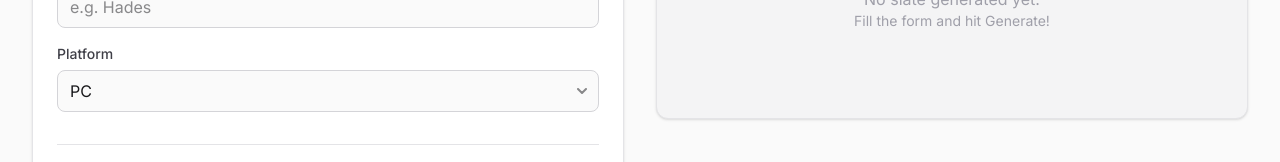
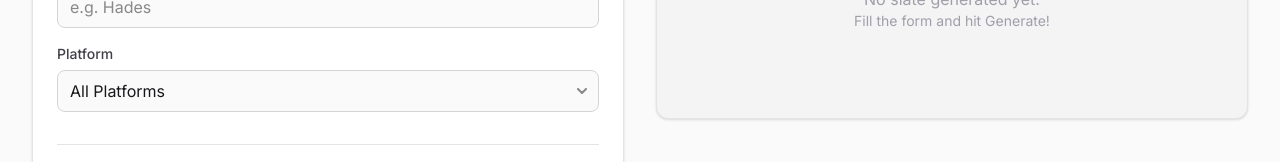
Before and after one commit to artryazanov/esrb-slate-gen-webui, a Next.js app: page / in a window 1280 px wide. Shown: the part 338-500 px from the top of the page. Built offline with nearby package versions, Linux system fonts and the light colour scheme.

Commit message:
feat: update platform selection dropdown options and default state to empty string.

```diff
--- a/src/app/page.tsx
+++ b/src/app/page.tsx
@@ -83,7 +83,7 @@ export default function Page() {
 
   // Form State
   const [gameTitle, setGameTitle] = useState('');
-  const [platform, setPlatform] = useState('PC');
+  const [platform, setPlatform] = useState('');
 
 
   const [ratingCategory, setRatingCategory] = useState('E');
@@ -107,7 +107,7 @@ export default function Page() {
       const payload = {
         mode,
         gameTitle: mode === 'scrape' ? gameTitle : undefined,
-        platform: mode === 'scrape' ? platform : undefined,
+        platform: mode === 'scrape' && platform ? platform : undefined,
         manualData: mode === 'manual' ? {
 
           ratingCategory,
@@ -229,11 +229,15 @@ export default function Page() {
                       value={platform}
                       onChange={(e) => setPlatform(e.target.value)}
                     >
+                      <option value="">All Platforms</option>
+                      <option value="Nintendo Switch 2">Nintendo Switch 2</option>
+                      <option value="Nintendo Switch">Nintendo Switch</option>
+                      <option value="PlayStation 5">PlayStation 5</option>
+                      <option value="PlayStation 4">PlayStation 4</option>
+                      <option value="Xbox Series">Xbox Series</option>
+                      <option value="Xbox One">Xbox One</option>
                       <option value="PC">PC</option>
-                      <option value="PlayStation 5">PlayStation 5</option>
-                      <option value="Xbox Series">Xbox Series</option>
-                      <option value="Nintendo Switch">Nintendo Switch</option>
-                      {/* Add more as needed */}
+                      <option value="Other">Other</option>
                     </Select>
                   </div>
                 </div>
```
